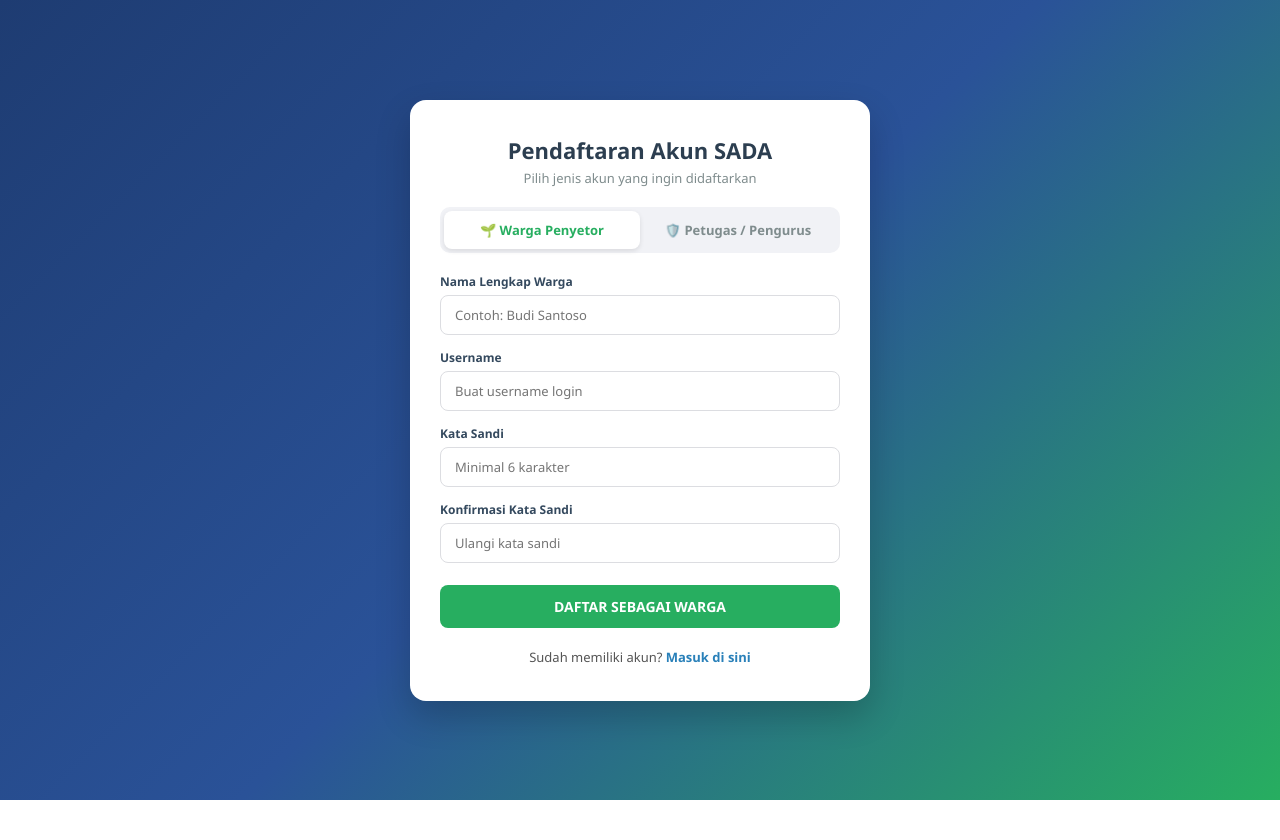
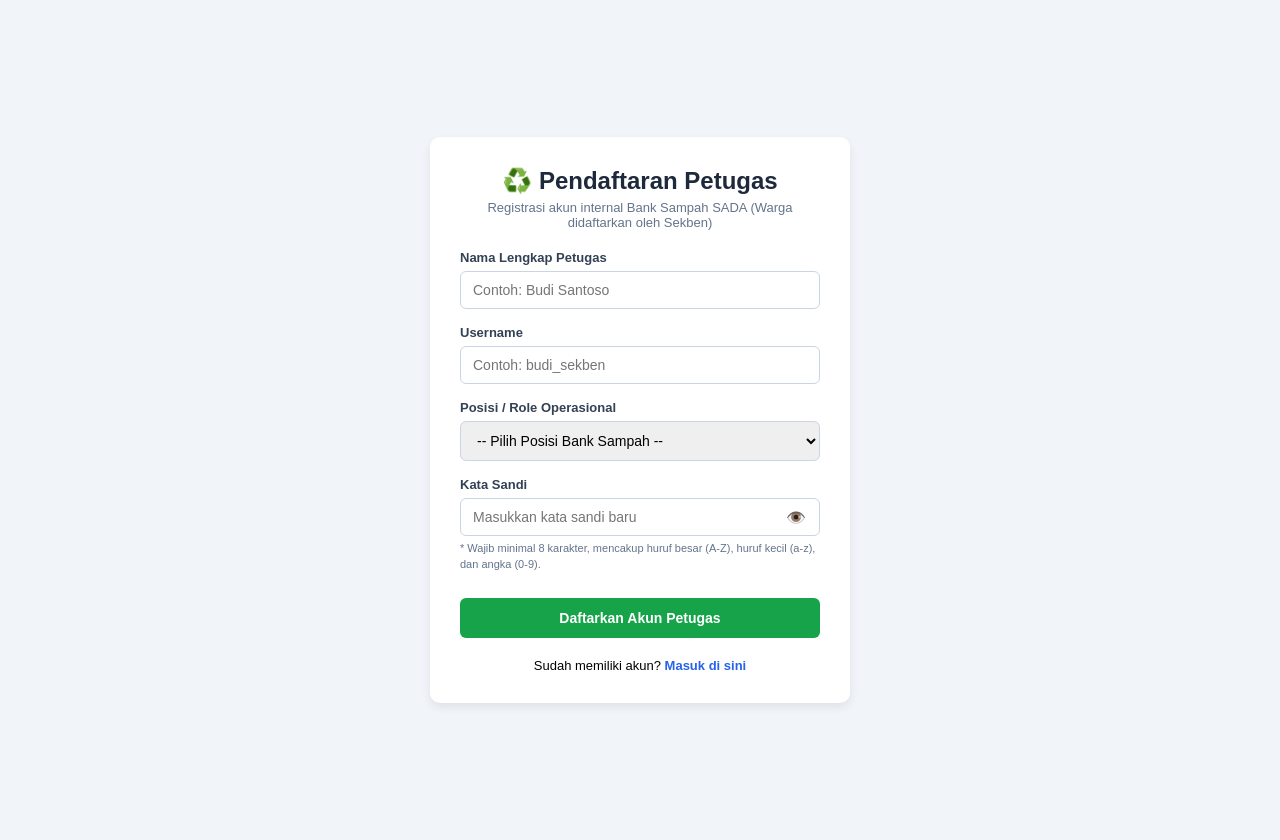
Before and after one commit to Aliansyah20/Bank-Sampah-Web, a Flask app: page /auth/register in a window 1280 px wide. Before the commit the page ends 800 px from the top, so only its background shows below. Run offline with Flask 3, Linux system fonts and the light colour scheme.

Commit message:
Update register.html

```diff
--- a/app/templates/auth/register.html
+++ b/app/templates/auth/register.html
@@ -2,223 +2,92 @@
 <html lang="id">
 <head>
     <meta charset="UTF-8">
-    <meta name="viewport" content="width=device-width, initial-scale=1.0, maximum-scale=1.0, user-scalable=no">
-    <title>Daftar Akun -  SADA </title>
+    <meta name="viewport" content="width=device-width, initial-scale=1.0">
+    <title>Pendaftaran Petugas - SADA</title>
     <style>
-        * { box-sizing: border-box; margin: 0; padding: 0; font-family: 'Segoe UI', Tahoma, Geneva, Verdana, sans-serif; }
-        body {
-            min-height: 100vh;
-            display: flex;
-            align-items: center;
-            justify-content: center;
-            background: linear-gradient(135deg, #1e3c72 0%, #2a5298 50%, #27ae60 100%);
-            padding: 25px 20px;
-        }
-        .register-card {
-            background: #ffffff;
-            border-radius: 16px;
-            box-shadow: 0 15px 35px rgba(0, 0, 0, 0.2);
-            width: 100%;
-            max-width: 460px;
-            padding: 35px 30px;
-        }
-        .register-header { text-align: center; margin-bottom: 20px; }
-        .register-header h2 { color: #2c3e50; font-size: 22px; font-weight: 700; }
-        .register-header p { color: #7f8c8d; font-size: 13px; margin-top: 4px; }
+        body { font-family: Arial, sans-serif; background: #f1f5f9; display: flex; justify-content: center; align-items: center; min-height: 100vh; margin: 0; padding: 20px; }
+        .auth-card { background: white; padding: 30px; border-radius: 10px; box-shadow: 0 4px 10px rgba(0,0,0,0.08); width: 100%; max-width: 420px; box-sizing: border-box; }
+        .auth-card h2 { margin: 0 0 5px 0; color: #1e293b; text-align: center; }
+        .auth-card p { color: #64748b; font-size: 13px; text-align: center; margin: 0 0 20px 0; }
+        .form-group { margin-bottom: 16px; }
+        .form-group label { display: block; font-size: 13px; font-weight: bold; margin-bottom: 6px; color: #334155; }
+        .form-group input, .form-group select { width: 100%; padding: 10px 12px; border: 1px solid #cbd5e1; border-radius: 6px; font-size: 14px; box-sizing: border-box; }
 
-        /* Pilihan Tab Kategori */
-        .tab-wrapper {
-            display: flex;
-            background: #f1f2f6;
-            border-radius: 10px;
-            padding: 4px;
-            margin-bottom: 20px;
-        }
-        .tab-btn {
-            flex: 1;
-            padding: 10px;
-            text-align: center;
-            border: none;
-            background: transparent;
-            font-size: 13px;
-            font-weight: 600;
-            color: #7f8c8d;
-            border-radius: 8px;
-            cursor: pointer;
-            transition: all 0.2s ease;
-        }
-        .tab-btn.active {
-            background: white;
-            color: #27ae60;
-            box-shadow: 0 2px 5px rgba(0,0,0,0.1);
-        }
-        .tab-btn.active.petugas {
-            color: #2980b9;
-        }
+        /* Wadah Password dengan Ikon Mata */
+        .password-field { position: relative; width: 100%; }
+        .password-field input { padding-right: 42px; }
+        .toggle-btn { position: absolute; right: 10px; top: 50%; transform: translateY(-50%); background: none; border: none; cursor: pointer; font-size: 16px; padding: 4px; color: #64748b; }
 
-        .form-group { margin-bottom: 14px; }
-        .form-group label { display: block; font-size: 12px; font-weight: 600; color: #34495e; margin-bottom: 5px; }
-        .form-group input, .form-group select {
-            width: 100%;
-            padding: 10px 14px;
-            border: 1.5px solid #dcdde1;
-            border-radius: 8px;
-            font-size: 13px;
-            outline: none;
-        }
-        .form-group input:focus, .form-group select:focus {
-            border-color: #27ae60;
-            box-shadow: 0 0 0 3px rgba(39, 174, 96, 0.15);
-        }
-
-        .btn-submit {
-            width: 100%;
-            padding: 12px;
-            border: none;
-            border-radius: 8px;
-            font-size: 14px;
-            font-weight: 700;
-            color: white;
-            cursor: pointer;
-            margin-top: 8px;
-            transition: opacity 0.2s ease;
-        }
-        .btn-green { background: #27ae60; }
-        .btn-blue { background: #2980b9; }
-        .btn-submit:hover { opacity: 0.9; }
-
-        .footer-link {
-            text-align: center;
-            margin-top: 20px;
-            font-size: 13px;
-            color: #555;
-        }
-        .footer-link a { color: #2980b9; text-decoration: none; font-weight: 700; }
-        .footer-link a:hover { text-decoration: underline; }
-
-        .alert {
-            padding: 10px 14px;
-            border-radius: 8px;
-            font-size: 13px;
-            margin-bottom: 15px;
-        }
-        .alert-danger { background: #fde8e8; color: #c81e1e; border: 1px solid #f8b4b4; }
+        .rules-note { font-size: 11px; color: #64748b; margin-top: 5px; line-height: 1.4; }
+        .btn-auth { width: 100%; background: #16a34a; color: white; border: none; padding: 12px; border-radius: 6px; font-size: 14px; font-weight: bold; cursor: pointer; margin-top: 10px; }
+        .btn-auth:hover { background: #15803d; }
+        .alert { padding: 10px 14px; border-radius: 6px; margin-bottom: 15px; font-size: 13px; font-weight: bold; }
+        .alert-danger { background: #fee2e2; color: #991b1b; }
+        .alert-warning { background: #fef3c7; color: #92400e; }
     </style>
 </head>
 <body>
-
-    <div class="register-card">
-        <div class="register-header">
-            <h2>Pendaftaran Akun SADA </h2>
-            <p>Pilih jenis akun yang ingin didaftarkan</p>
-        </div>
-
-        <!-- Tombol Pengalih Kategori Akun -->
-        <div class="tab-wrapper">
-            <button type="button" class="tab-btn active" id="tabWarga" onclick="switchTab('warga')">
-                🌱 Warga Penyetor
-            </button>
-            <button type="button" class="tab-btn" id="tabPetugas" onclick="switchTab('petugas')">
-                🛡️ Petugas / Pengurus
-            </button>
-        </div>
+    <div class="auth-card">
+        <h2>♻️ Pendaftaran Petugas</h2>
+        <p>Registrasi akun internal Bank Sampah SADA (Warga didaftarkan oleh Sekben)</p>
 
         {% with messages = get_flashed_messages(with_categories=true) %}
             {% if messages %}
-                {% for category, message in messages %}
-                    <div class="alert alert-{{ category }}">{{ message }}</div>
+                {% for cat, msg in messages %}
+                    <div class="alert alert-{{ cat }}">{{ msg }}</div>
                 {% endfor %}
             {% endif %}
         {% endwith %}
 
-        <!-- FORM 1: WARGA -->
-        <form id="formWarga" action="/auth/register" method="POST">
-            <input type="hidden" name="tipe_daftar" value="warga">
-
+        <form action="/auth/register" method="POST">
             <div class="form-group">
-                <label>Nama Lengkap Warga</label>
+                <label>Nama Lengkap Petugas</label>
                 <input type="text" name="nama_lengkap" placeholder="Contoh: Budi Santoso" required>
             </div>
 
             <div class="form-group">
                 <label>Username</label>
-                <input type="text" name="username" placeholder="Buat username login" required>
+                <input type="text" name="username" placeholder="Contoh: budi_sekben" required>
+            </div>
+
+            <div class="form-group">
+                <label>Posisi / Role Operasional</label>
+                <select name="role" required>
+                    <option value="" disabled selected>-- Pilih Posisi Bank Sampah --</option>
+                    <option value="sekben">Sekretaris & Bendahara (Sekben)</option>
+                    <option value="pengolah">Tim Penimbang / Verifikator (Pengolah)</option>
+                    <option value="marketing">Divisi Penjualan Pengepul (Marketing)</option>
+                </select>
             </div>
 
             <div class="form-group">
                 <label>Kata Sandi</label>
-                <input type="password" name="password" placeholder="Minimal 6 karakter" required>
+                <div class="password-field">
+                    <input type="password" id="regPassword" name="password" placeholder="Masukkan kata sandi baru" required>
+                    <button type="button" class="toggle-btn" onclick="togglePasswordVisibility('regPassword', this)" title="Tampilkan/Sembunyikan">👁️</button>
+                </div>
+                <div class="rules-note">
+                    * Wajib minimal 8 karakter, mencakup huruf besar (A-Z), huruf kecil (a-z), dan angka (0-9).
+                </div>
             </div>
 
-            <div class="form-group">
-                <label>Konfirmasi Kata Sandi</label>
-                <input type="password" name="konfirmasi_password" placeholder="Ulangi kata sandi" required>
-            </div>
-
-            <button type="submit" class="btn-submit btn-green">DAFTAR SEBAGAI WARGA</button>
+            <button type="submit" class="btn-auth">Daftarkan Akun Petugas</button>
         </form>
 
-        <!-- FORM 2: PETUGAS (SEKBEN / PENGOLAH / PENGAWAS/Tim marketing) -->
-        <form id="formPetugas" action="/auth/register" method="POST" style="display: none;">
-            <input type="hidden" name="tipe_daftar" value="petugas">
-
-            <div class="form-group">
-                <label>Nama Lengkap Petugas</label>
-                <input type="text" name="nama_lengkap" placeholder="Contoh: Siti Rahmawati" required>
-            </div>
-
-            <div class="form-group">
-                <label>Posisi / Peran Tugas</label>
-                <select name="role" required>
-                    <option value="">-- Pilih Penugasan --</option>
-                    <option value="sekben">Sekretaris / Bendahara (Sekben)</option>
-                    <option value="pengolah">Tim Pengolah (Sortir & Timbang)</option>
-                    <option value="marketing">Tim Marketing (Penjualan Pengepul)</option>
-                    <option value="pengawas">Pengawas Operasional</option>
-                </select>
-            </div>
-
-            <div class="form-group">
-                <label>Username Petugas</label>
-                <input type="text" name="username" placeholder="Buat username petugas" required>
-            </div>
-
-            <div class="form-group">
-                <label>Kata Sandi</label>
-                <input type="password" name="password" placeholder="Minimal 6 karakter" required>
-            </div>
-
-            <div class="form-group">
-                <label>Konfirmasi Kata Sandi</label>
-                <input type="password" name="konfirmasi_password" placeholder="Ulangi kata sandi" required>
-            </div>
-
-            <button type="submit" class="btn-submit btn-blue">DAFTAR SEBAGAI PETUGAS</button>
-        </form>
-
-        <div class="footer-link">
-            Sudah memiliki akun? <a href="/auth/login">Masuk di sini</a>
+        <div style="text-align: center; margin-top: 20px; font-size: 13px;">
+            Sudah memiliki akun? <a href="/auth/login" style="color: #2563eb; text-decoration: none; font-weight: bold;">Masuk di sini</a>
         </div>
     </div>
 
-    <!-- Script Tab Switcher -->
     <script>
-        function switchTab(type) {
-            const formWarga = document.getElementById('formWarga');
-            const formPetugas = document.getElementById('formPetugas');
-            const tabWarga = document.getElementById('tabWarga');
-            const tabPetugas = document.getElementById('tabPetugas');
-
-            if (type === 'warga') {
-                formWarga.style.display = 'block';
-                formPetugas.style.display = 'none';
-                tabWarga.className = 'tab-btn active';
-                tabPetugas.className = 'tab-btn';
+        function togglePasswordVisibility(inputId, btn) {
+            const input = document.getElementById(inputId);
+            if (input.type === "password") {
+                input.type = "text";
+                btn.textContent = "🙈";
             } else {
-                formWarga.style.display = 'none';
-                formPetugas.style.display = 'block';
-                tabWarga.className = 'tab-btn';
-                tabPetugas.className = 'tab-btn active petugas';
+                input.type = "password";
+                btn.textContent = "👁️";
             }
         }
     </script>
```
